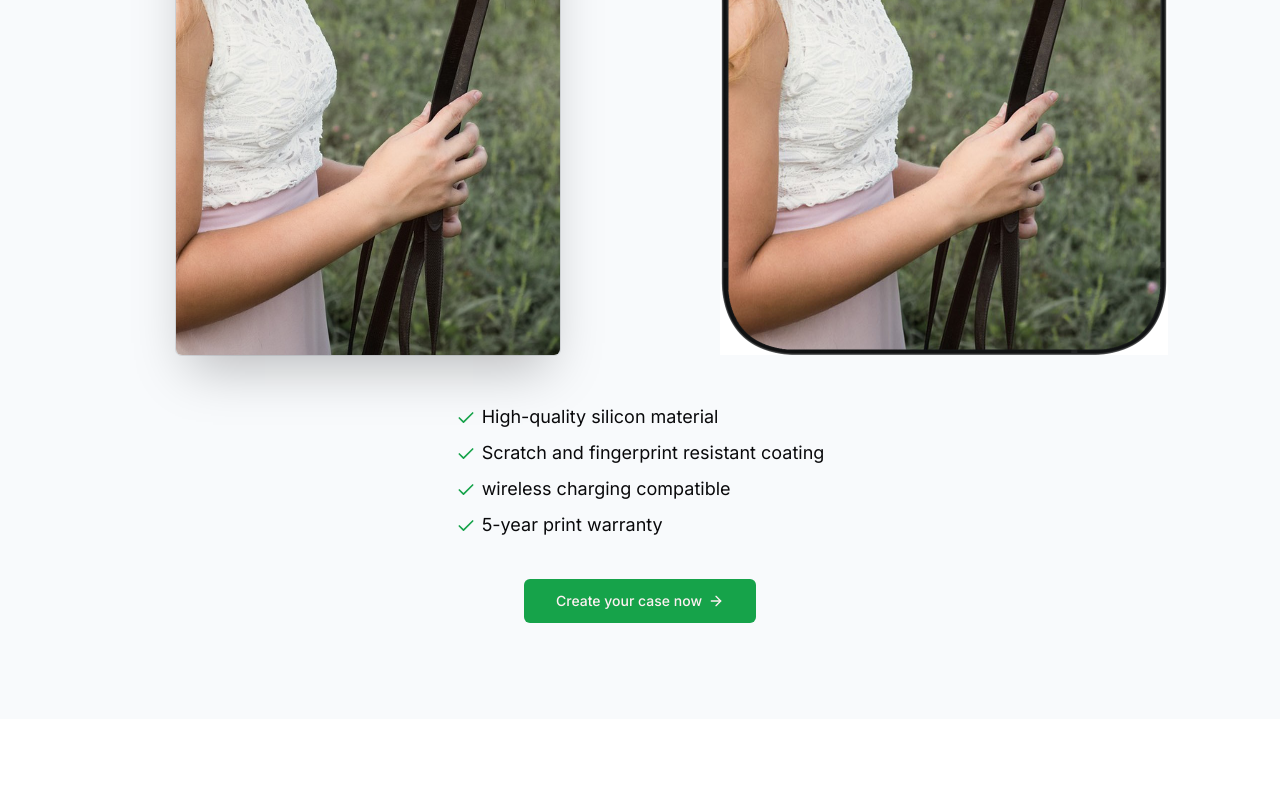
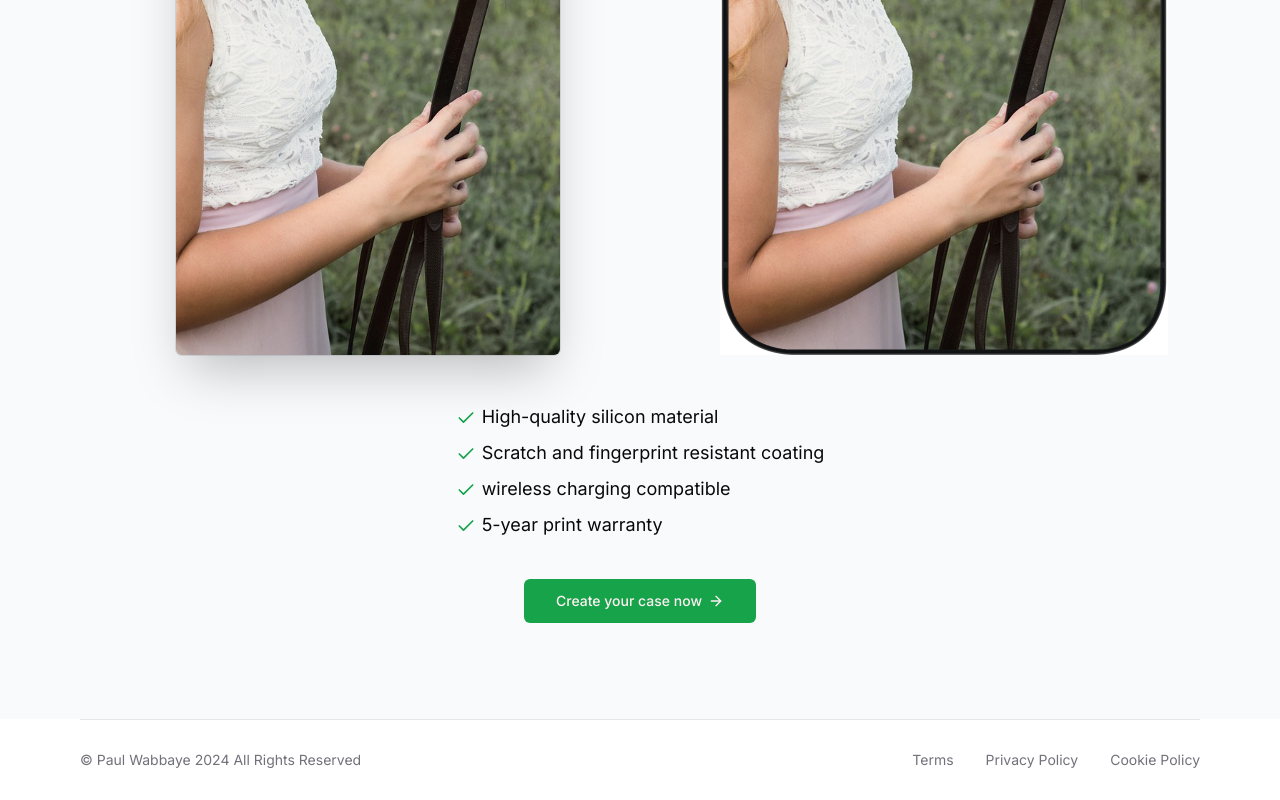
Before and after one commit to POLOWB/CaseCobra, a Next.js app: page / in a window 1280 px wide. Shown: the part 4023-4823 px from the top of the page. Before the commit the page ends 4742 px from the top, so only its background shows below. Built offline with nearby package versions, Linux system fonts and the light colour scheme; no server answers.

Commit message:
implemented a minimal footer section

```diff
--- a/src/app/layout.tsx
+++ b/src/app/layout.tsx
@@ -2,6 +2,7 @@ import type { Metadata } from "next";
 import { Inter } from "next/font/google";
 import "./globals.css";
 import Navbar from "@/components/Navbar";
+import Footer from "@/components/Footer";
 
 const inter = Inter({ subsets: ["latin"] });
 
@@ -20,6 +21,7 @@ export default function RootLayout({
       <body className={inter.className}>
         <Navbar />
         {children}
+        <Footer />
       </body>
     </html>
   );
--- /dev/null
+++ b/src/components/Footer.tsx
@@ -0,0 +1,37 @@
+import MaxWidthWrapper from "./MaxWidthWrapper"
+import Link from "next/link"
+
+
+const Footer = () => {
+
+    return<footer className="bg-white h-20 relative">
+      <MaxWidthWrapper>
+        <div className="border-t border-gray-200"/>
+        <div className="h-full flex flex-col md:flex-row md:justify-between justify-center items-center">
+          <div className="text-center md:text-left pb-2 md:pb-0">
+            <p className="text-sm text-muted-foreground">
+              &copy; Paul Wabbaye {new Date().getFullYear()} All Rights Reserved
+            </p>
+          </div>
+          <div className="flex items-center justify-center">
+            <div className="flex space-x-8">
+              <Link href='#' className="text-sm text-muted-foreground hover:text-gray-600">
+              Terms
+              </Link>
+              <Link href='#' className="text-sm text-muted-foreground hover:text-gray-600">
+              Privacy Policy
+              </Link>
+              <Link href='#' className="text-sm text-muted-foreground hover:text-gray-600">
+              Cookie Policy
+              </Link>
+            </div>
+
+          </div>
+
+        </div>
+      </MaxWidthWrapper>
+    </footer>
+
+}
+
+export default Footer
```
